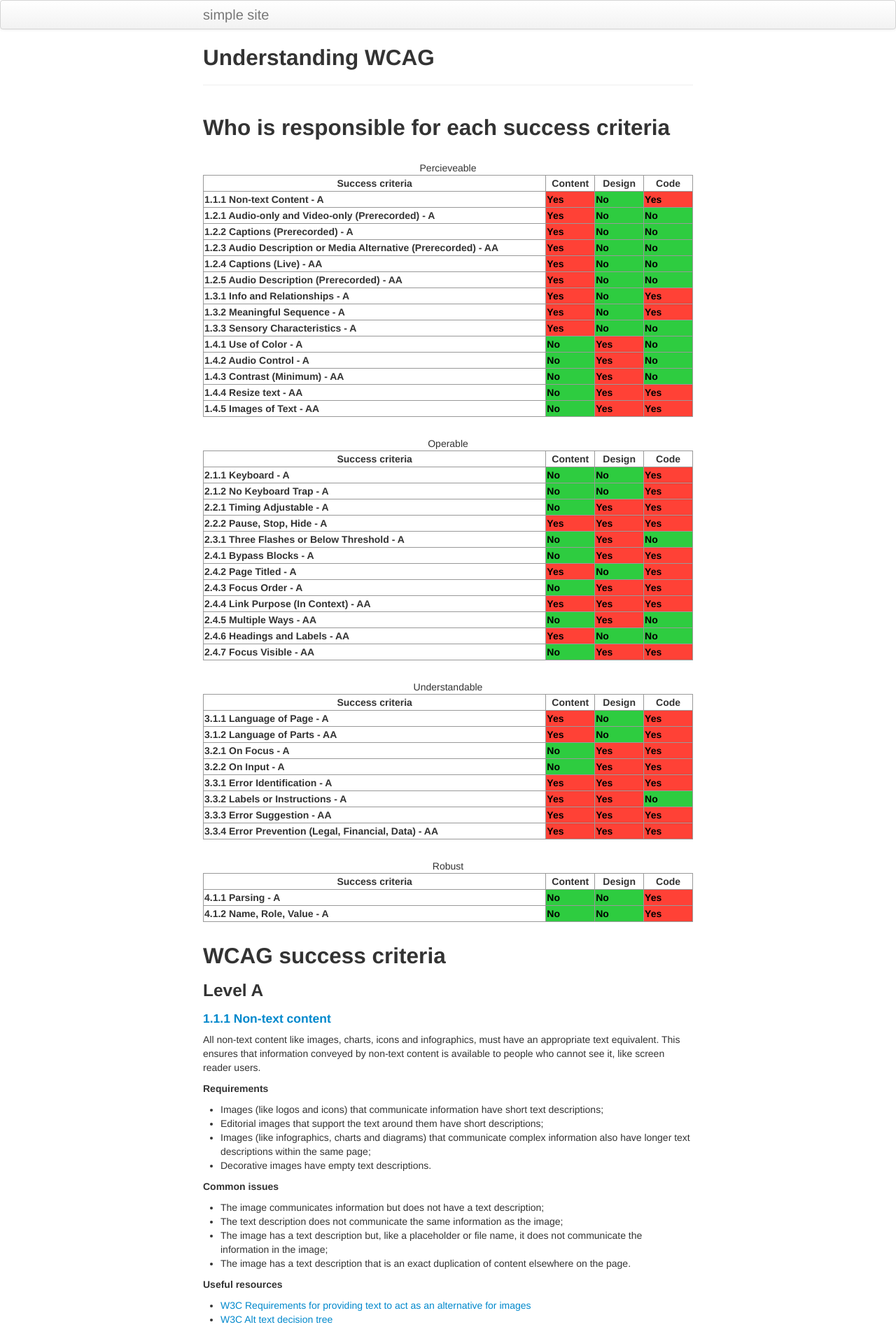
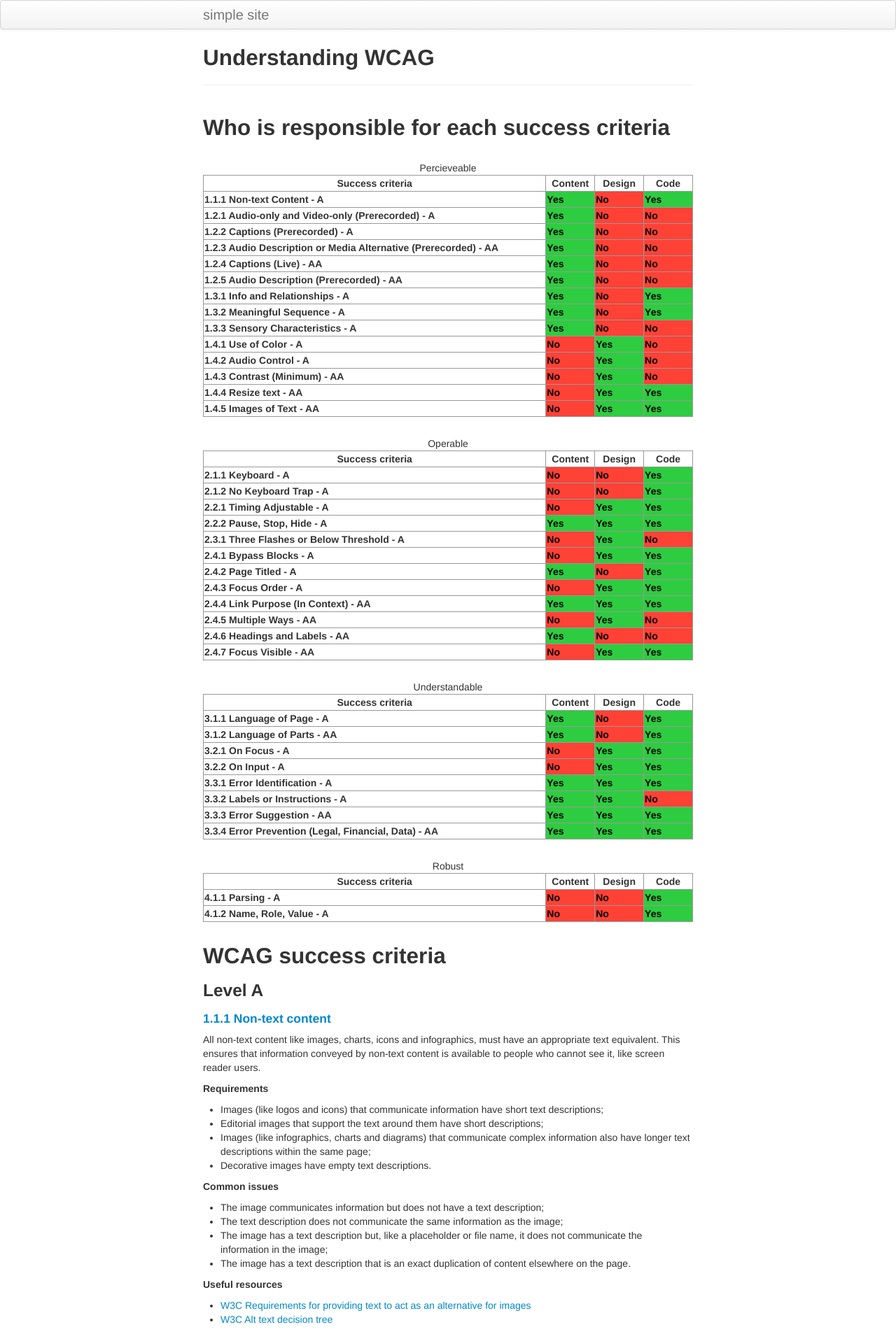
Before and after one commit to aduggin/simple_site, a Jekyll site: the page built from wcag.md, in a window 1280 px wide. Shown: the top 1907 px of the page at 70% size. Built offline with Jekyll 4.4.1, drawn with Linux system fonts in a browser that asks for light colours.

Commit message:
fix yes no colours

```diff
--- a/assets/themes/twitter/css/kbroman.css
+++ b/assets/themes/twitter/css/kbroman.css
@@ -30,12 +30,11 @@ tbody td {
 }
 
 td.yes {
-	background-color: #FF4136;
+	background-color: #2ECC40;
 	color: #000;
-
 }
 
 td.no {
-	background-color: #2ECC40;
+	background-color: #FF4136;
 	color: #000;
 }
```
